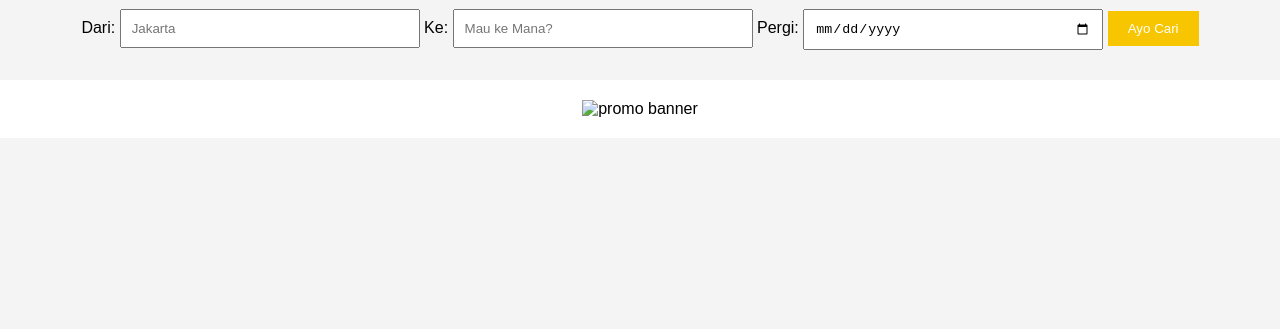
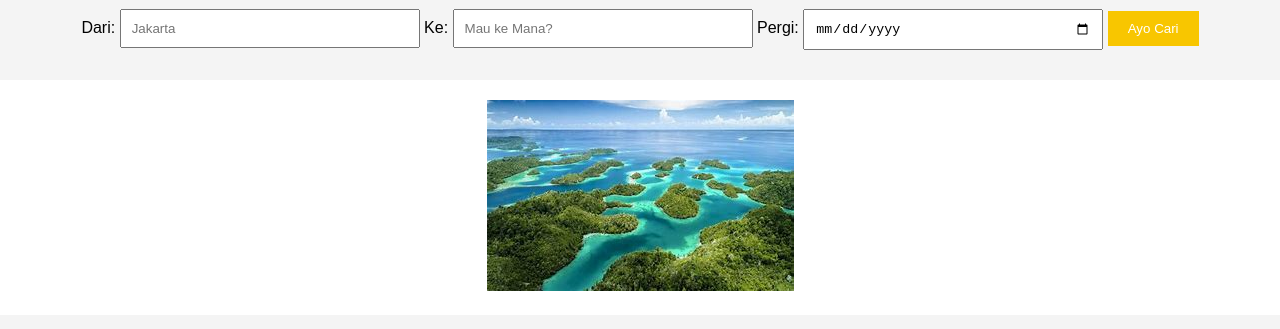
Before and after one commit to okeh13/tiket, a plain HTML site: page index.html in a window 1280 px wide. Shown: the part 157-486 px from the top of the page. Drawn offline with Linux system fonts and the light colour scheme; the site is published under a folder, as on GitHub Pages, so addresses that start at the root find nothing.

Commit message:
Update index.html

```diff
--- a/index.html
+++ b/index.html
@@ -43,7 +43,7 @@
   <footer class="footer">
    <div class="promo">
     <!--promo banner img-->
-    <img src="/tiket/images/OP.jpeg" alt="promo banner"/>
+    <img src="images/OP.jpeg" alt="promo banner"/>
    </div>
     </footer>
 
```
